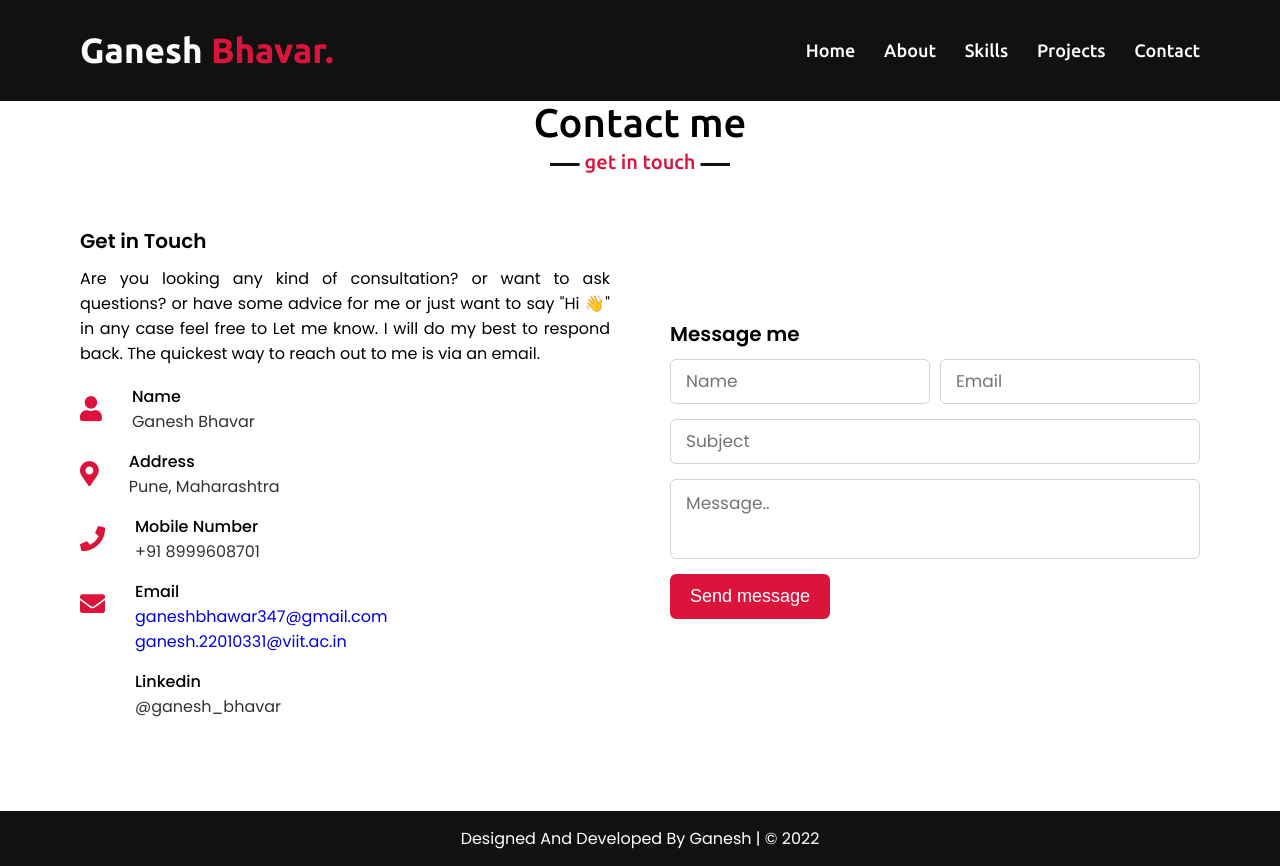
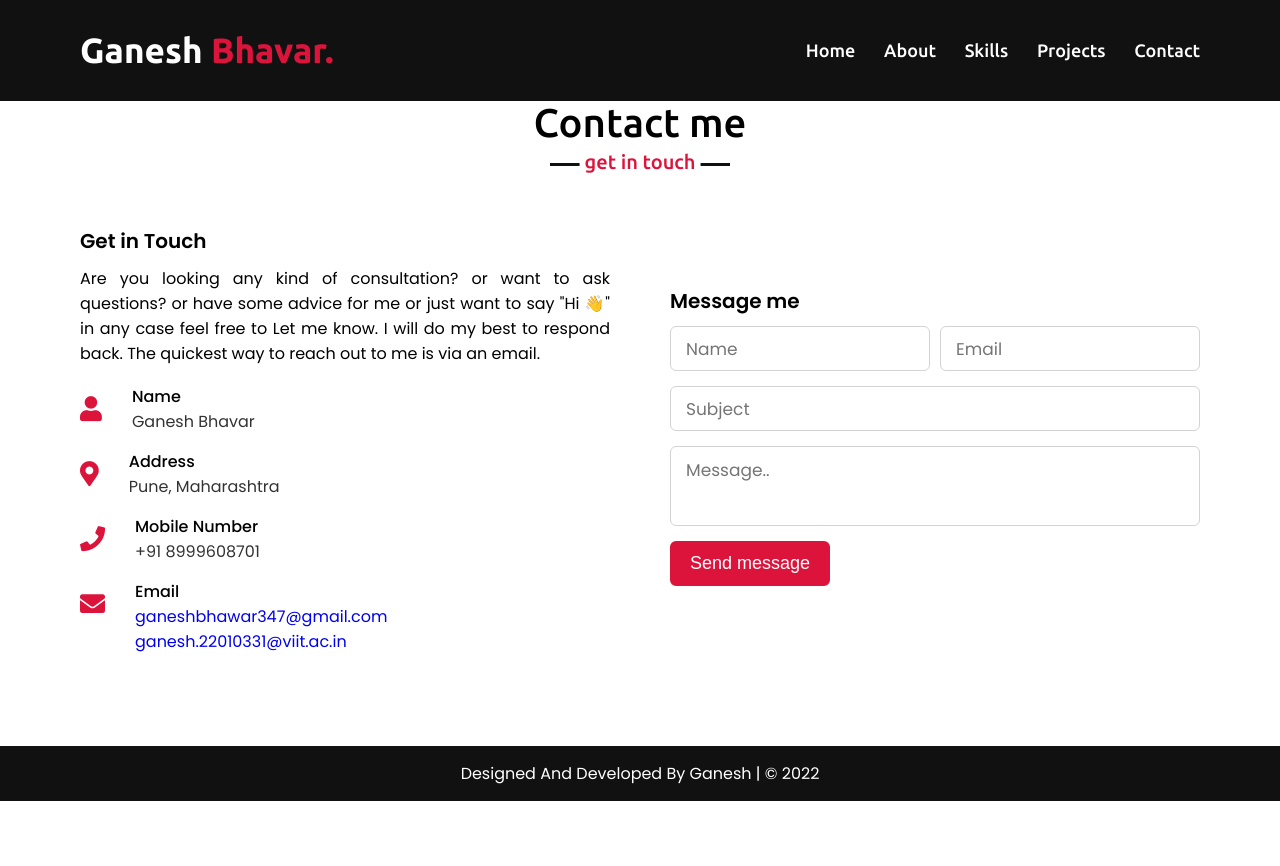
Before and after one commit to ganesh-6/ganesh-6.github.io, a plain HTML site: page contact.html in a window 1280 px wide. After the commit the page ends 801 px from the top, so only its background shows below. Drawn offline with nearby package versions, Linux system fonts and the light colour scheme.

Commit message:
Update contact.html

```diff
--- a/contact.html
+++ b/contact.html
@@ -70,13 +70,6 @@
                                 <div class="sub-title" ><a href="mailto:ganeshbhawar347@gmail.com">ganeshbhawar347@gmail.com</a><br><a href="mailto:ganesh.22010331@viit.ac.in">ganesh.22010331@viit.ac.in</a></div>
                             </div>
                         </div>
-                        <div class="row">
-                            <i class="fa fa-linkedin-in"></i>
-                            <div class="info">
-                                <div class="head"><br><br>Linkedin</div>
-                                <div class="sub-title">@ganesh_bhavar</div>
-                            </div>
-                        </div>
                     </div>
                 </div>
                 <div class="column right">
```
